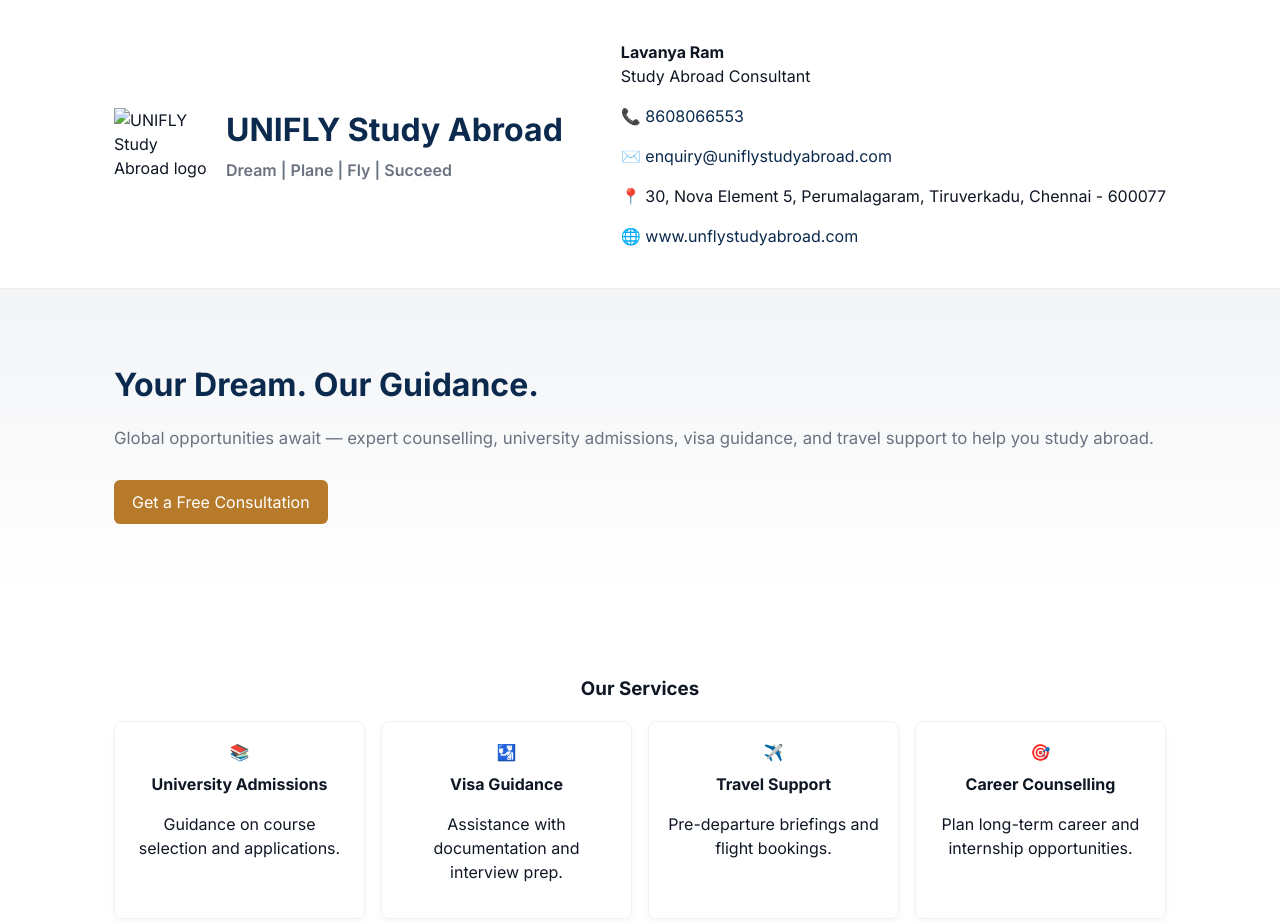
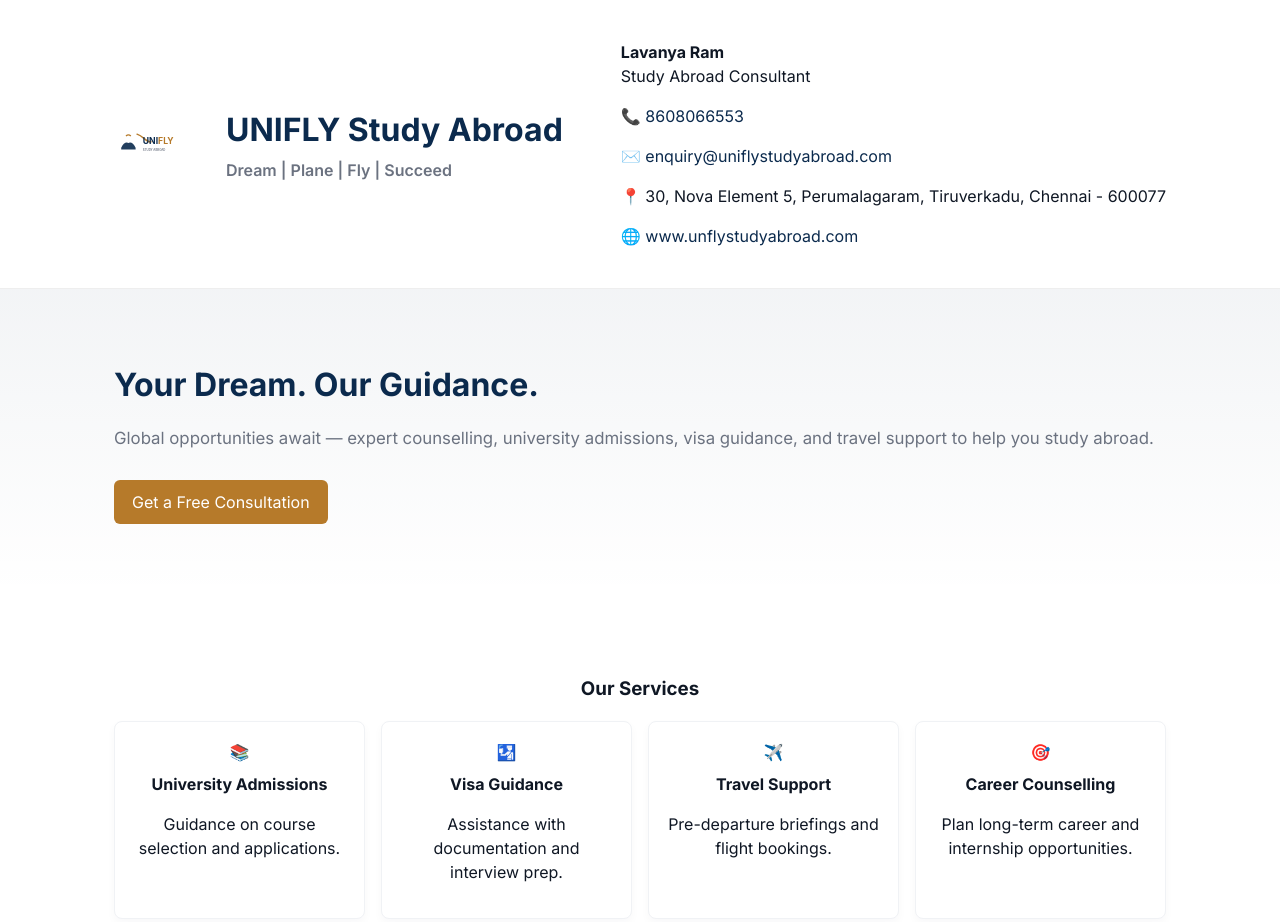
Before and after one commit to lavanyaram3102-create/UNIFLY-STUDY-ABROAD, a plain HTML site: page index.html in a window 1280 px wide. Shown: the top 922 px of the page. Drawn offline with Linux system fonts and the light colour scheme.

Commit message:
Add placeholder logo (SVG) and favicon; update index.html to reference brand assets

```diff
--- a/index.html
+++ b/index.html
@@ -4,6 +4,11 @@
   <meta charset="utf-8" />
   <meta name="viewport" content="width=device-width, initial-scale=1" />
   <title>UNIFLY Study Abroad — Lavanya Ram</title>
+  <link rel="icon" href="assets/favicon.svg" type="image/svg+xml">
+  <meta name="description" content="UNIFLY Study Abroad — expert counselling, university admissions, visa guidance, and travel support to help you study abroad.">
+  <meta property="og:title" content="UNIFLY Study Abroad — Lavanya Ram">
+  <meta property="og:description" content="Your Dream. Our Guidance. Global opportunities await — expert counselling and visa support.">
+  <meta property="og:image" content="assets/logo.svg">
   <link href="https://fonts.googleapis.com/css2?family=Inter:wght@300;400;600;700&display=swap" rel="stylesheet">
   <link rel="stylesheet" href="css/style.css">
 </head>
@@ -11,8 +16,8 @@
   <header class="site-header">
     <div class="container header-grid">
       <div class="brand">
-        <!-- Place your logo at /assets/logo.png -->
-        <img src="assets/logo.png" alt="UNIFLY Study Abroad logo" class="logo"/>
+        <!-- Logo provided at /assets/logo.svg -->
+        <img src="assets/logo.svg" alt="UNIFLY Study Abroad logo" class="logo"/>
         <div>
           <h1>UNIFLY Study Abroad</h1>
           <p class="tag">Dream | Plane | Fly | Succeed</p>
```
Also changed, not shown: assets/favicon.svg (added), assets/logo.svg (added), 1 other file.
